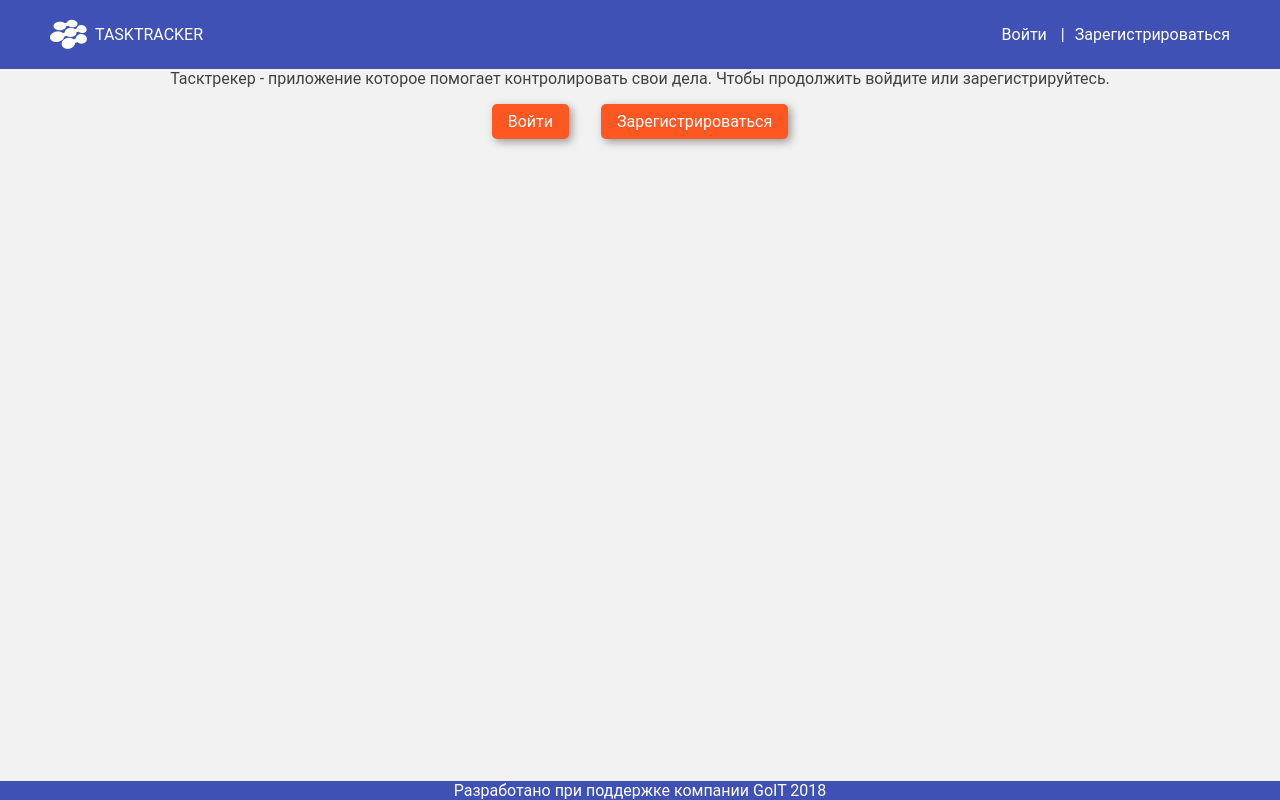
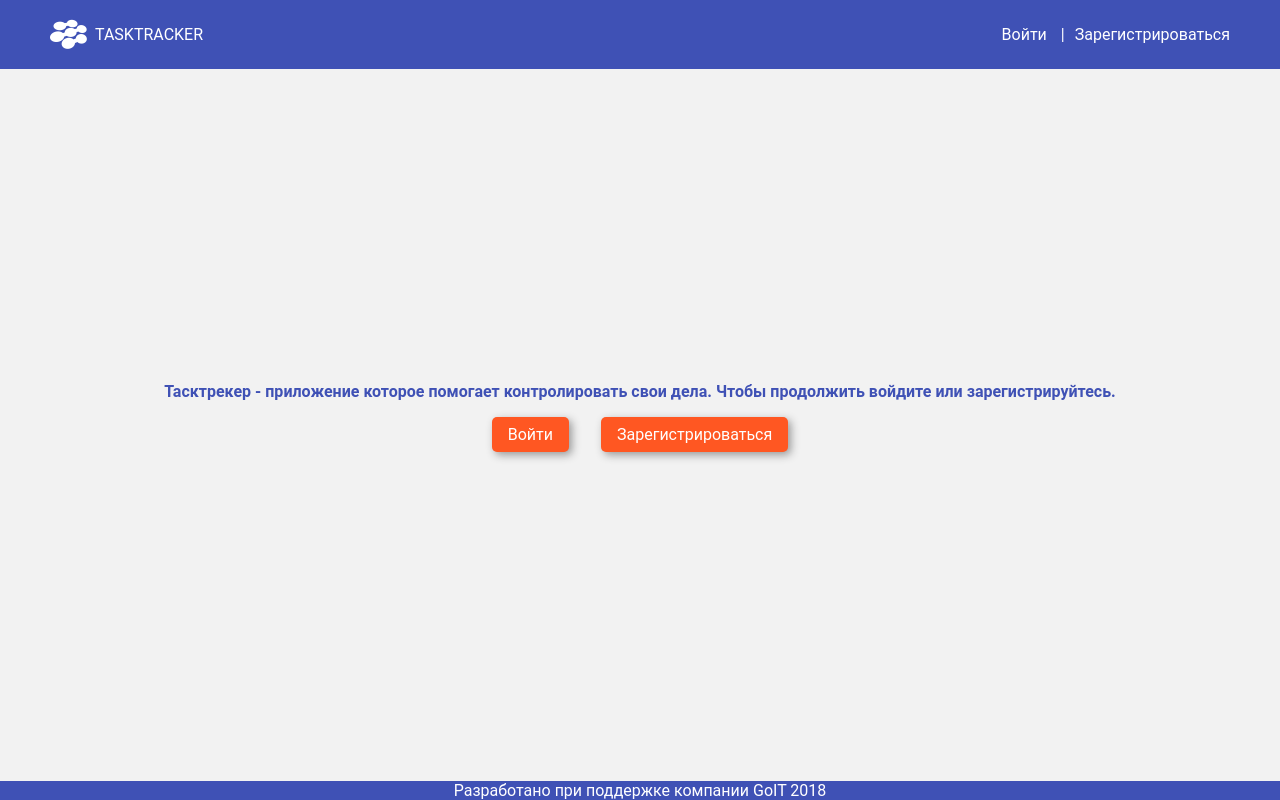
Before and after one commit to Barik85/tasktrecker, a React app: page / in a window 1280 px wide. Built offline with nearby package versions, Linux system fonts and the light colour scheme.

Commit message:
Ready. Fixed layout

```diff
--- a/src/components/App.module.scss
+++ b/src/components/App.module.scss
@@ -7,6 +7,6 @@
 }
 
 .main_container {
-  flex: 1;
+  // flex: 1;
   overflow: auto;
 }
--- a/src/components/home/Home.jsx
+++ b/src/components/home/Home.jsx
@@ -10,9 +10,9 @@ const cardListEmpty = (CardsList.length > 0);
 const PublicActions = () => (<MainPage/>);
 
 const PrivateActions = () => (
-  <div className={styles.home}>
+  <div>
     {cardListEmpty ?
-    "Здесь будет список карточек CardsList" : "Пока что ничего не создано"}
+    "Здесь будет список карточек CardsList" : <p className={styles.text}>Пока что ничего не создано</p>}
     <Button text="Добавить задачу"/>
   </div>
 )
--- a/src/components/home/home.module.scss
+++ b/src/components/home/home.module.scss
@@ -12,8 +12,11 @@
   justify-content: center;
 }
 
-.home {
-  background-color: #f2f2f2;
-  display: flex;
-  flex-direction: column;
+.text {
+  font-size: 1.2rem;
+  color: $violet;
+  font-weight: 600;
+  width: 150px;
+  text-align: center;
+  margin: 0 auto;
 }
--- a/src/components/mainPage/MainPage.jsx
+++ b/src/components/mainPage/MainPage.jsx
@@ -4,7 +4,7 @@ import styles from './mainpage.module.scss';
 
 const MainPage = () => (
     <div>
-        <p>Тасктрекер - приложение которое помогает контролировать свои дела. Чтобы продолжить войдите или зарегистрируйтесь.</p>
+        <p className={styles.description}>Тасктрекер - приложение которое помогает контролировать свои дела. Чтобы продолжить войдите или зарегистрируйтесь.</p>
         <div className={styles.action}>
             <Link to="/login" className={styles.button}>Войти </Link>
             <Link to="/register"  className={styles.button}>Зарегистрироваться </Link>
--- a/src/components/mainPage/mainpage.module.scss
+++ b/src/components/mainPage/mainpage.module.scss
@@ -1,4 +1,9 @@
 @import 'styles/_colors.scss';
+
+.description {
+  color: $violet;
+  font-weight: 700;
+}
 
 .action {
   display: flex;
```
